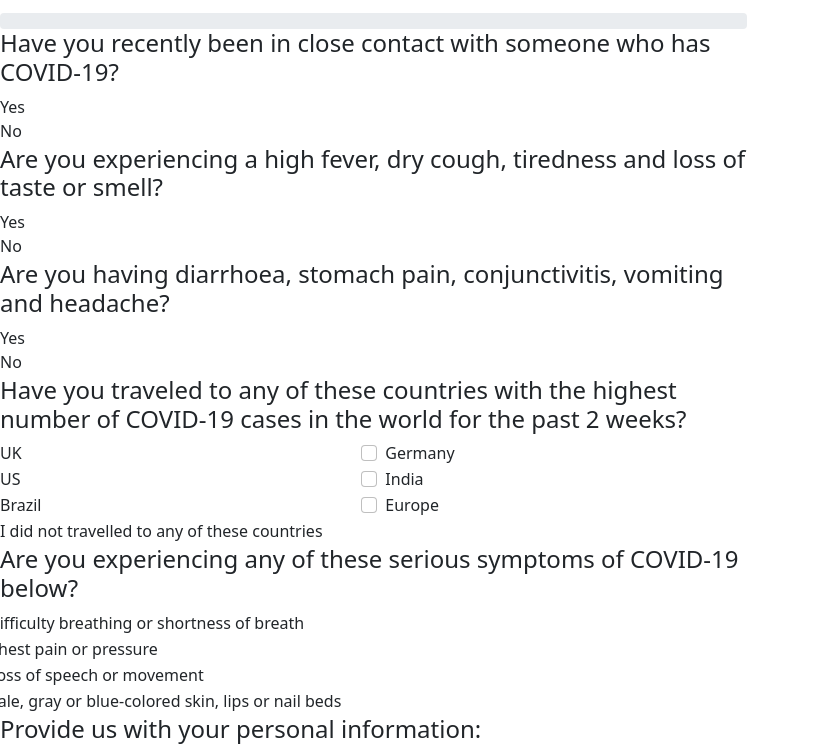
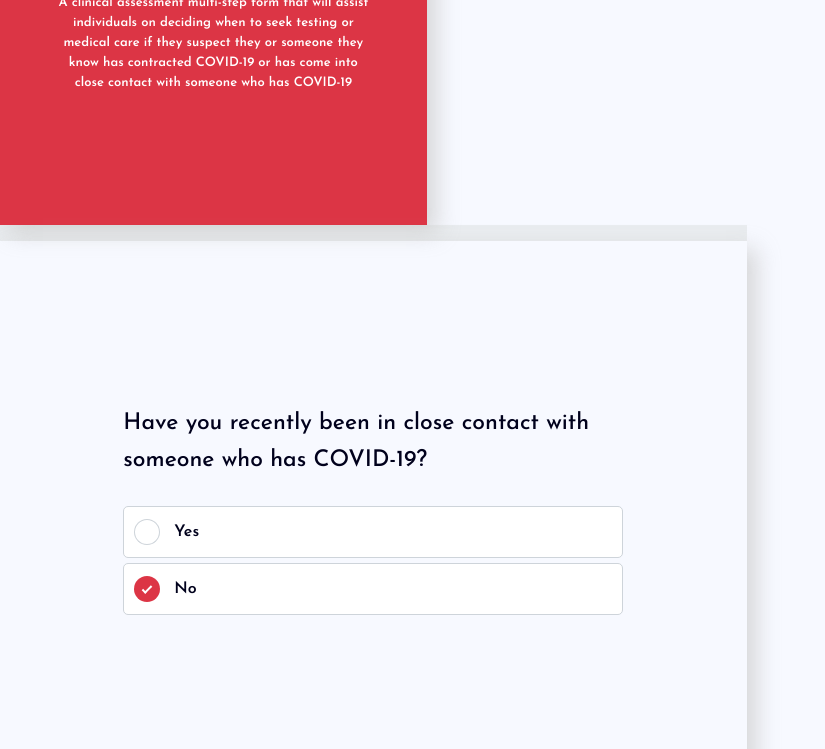
Before and after one commit to Sasivadhana/multiStepsForm, a plain HTML site: page index.html in a window 1280 px wide. Shown: the part 235-984 px from the top of the page, without its empty margins (0-825 px from the left). Drawn offline with Linux system fonts and the light colour scheme; files whose address does not match are found by name.

Commit message:
Update index.html

```diff
--- a/index.html
+++ b/index.html
@@ -8,7 +8,7 @@
       <title>Bootstrap 5: COVID-19 Self Checker Multi-step Form</title>
       <!-- CSS -->
       <link href="bootstrap.min.css" rel="stylesheet">
-      <link href="script.js" rel="stylesheet">
+      <link href="style.css" rel="stylesheet">
       <!-- FONT -->
       <link href="https://fonts.gstatic.com" rel="preconnect">
       <link href="https://fonts.googleapis.com/css2?family=Josefin+Sans:ital,wght@0,100;0,200;0,300;0,400;0,500;0,600;0,700;1,200;1,300;1,400;1,500;1,600&display=swap" rel="stylesheet">
```
